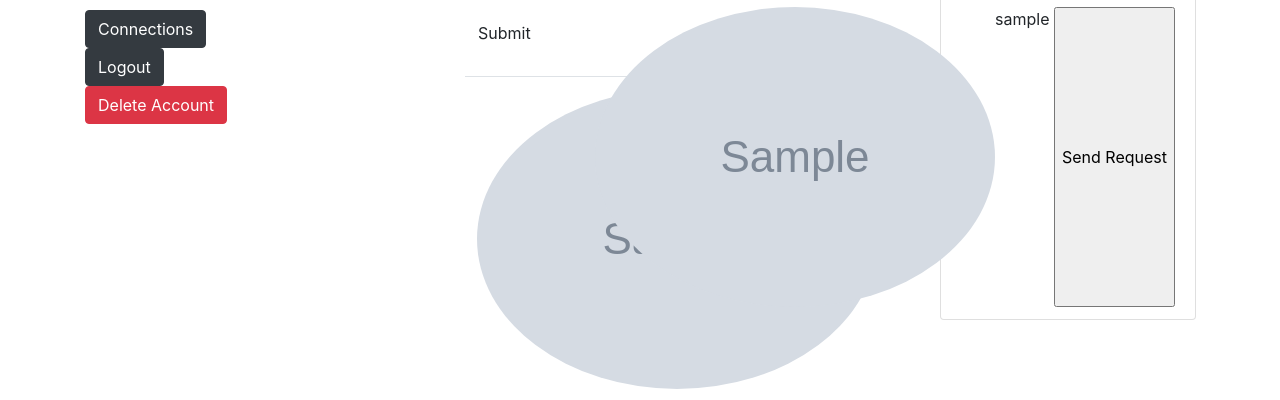
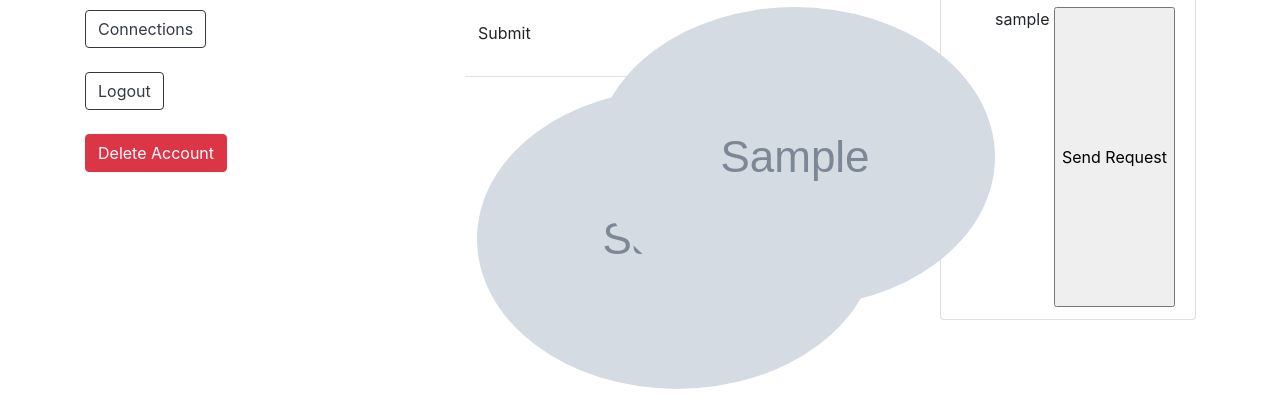
Before and after one commit to crowleyjm/github_connector, a Flask app: template app/templates/profile.html in a window 1280 px wide. Shown: the part 182-582 px from the top of the page. Run offline with Flask 2, Linux system fonts and the light colour scheme; tables that the repository leaves empty hold one stand-in row (values such as "Sample post"); the template is opened without the code that fills it: values that come from a table or form of the project are taken from there, most other values are stand-ins (such as "Sample title", 1, 10 or a date in 2020); grey boxes marked "Sample" are stand-in pictures; some libraries are stand-ins or nearby versions.

Commit message:
Front_end Changes

```diff
--- a/app/templates/profile.html
+++ b/app/templates/profile.html
@@ -15,11 +15,13 @@
                 <h6>{% for key, value in user.languages.items() %} {{ key }}| {% endfor %}</h6>
                 <ul class="nav nav-pills flex-column">
                     <li class="nav-item">
-                        <a class="btn btn-dark" href="{{ url_for('connections') }}" role="button">Connections</a>
+                        <a class="btn btn-outline-dark" href="{{ url_for('connections') }}" role="button">Connections</a>
                     </li>
+                    <br>
                     <li class="nav-item">
-                        <a class="btn btn-dark" href="{{ url_for('logout') }}" role="button">Logout</a>
+                        <a class="btn btn-outline-dark" href="{{ url_for('logout') }}" role="button">Logout</a>
                     </li>
+                    <br>
                     <li class="nav-item">
                         <button class="btn btn-danger" data-toggle="modal" data-target="#deleteModal">Delete Account
                         </button>
```
